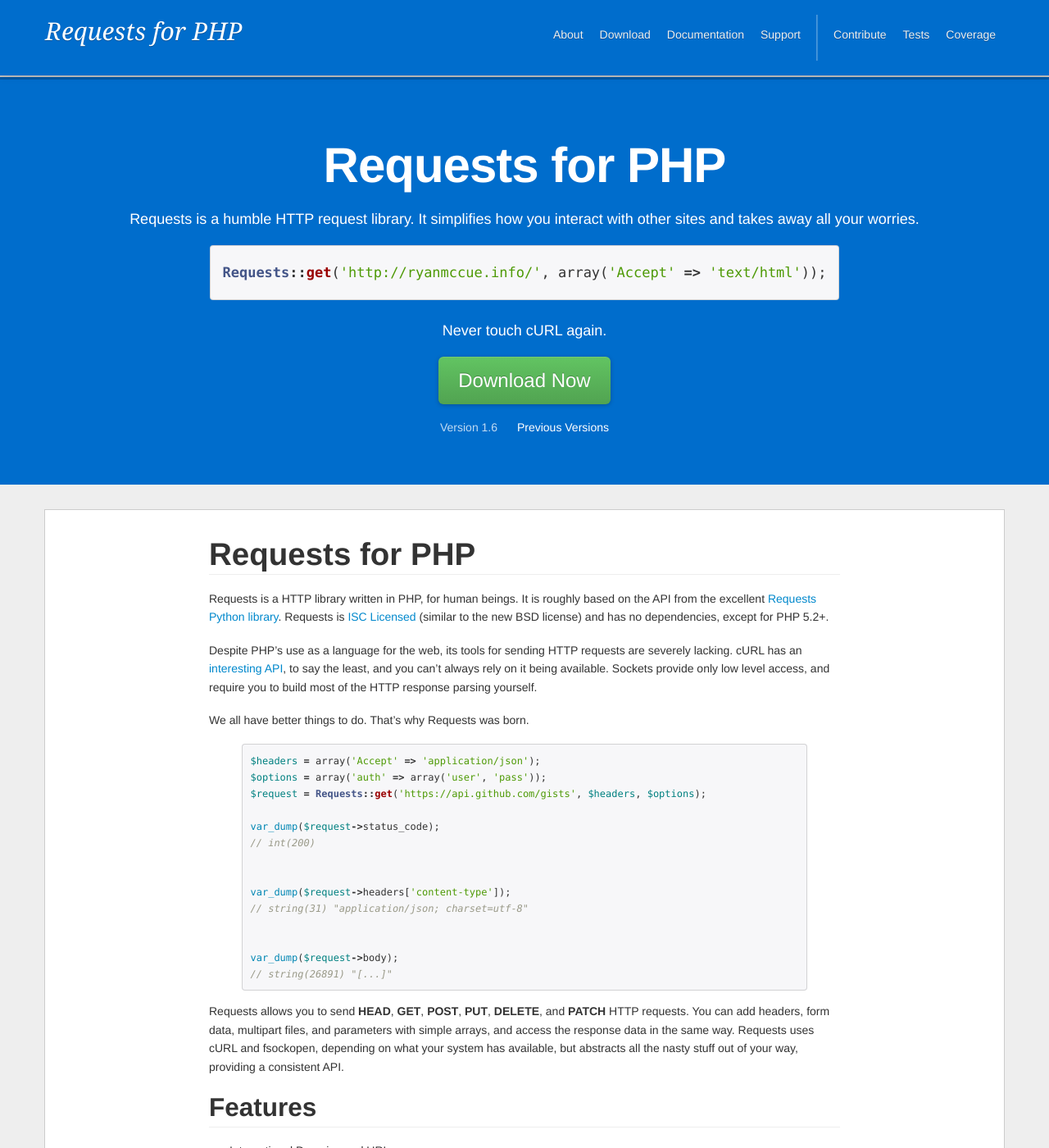
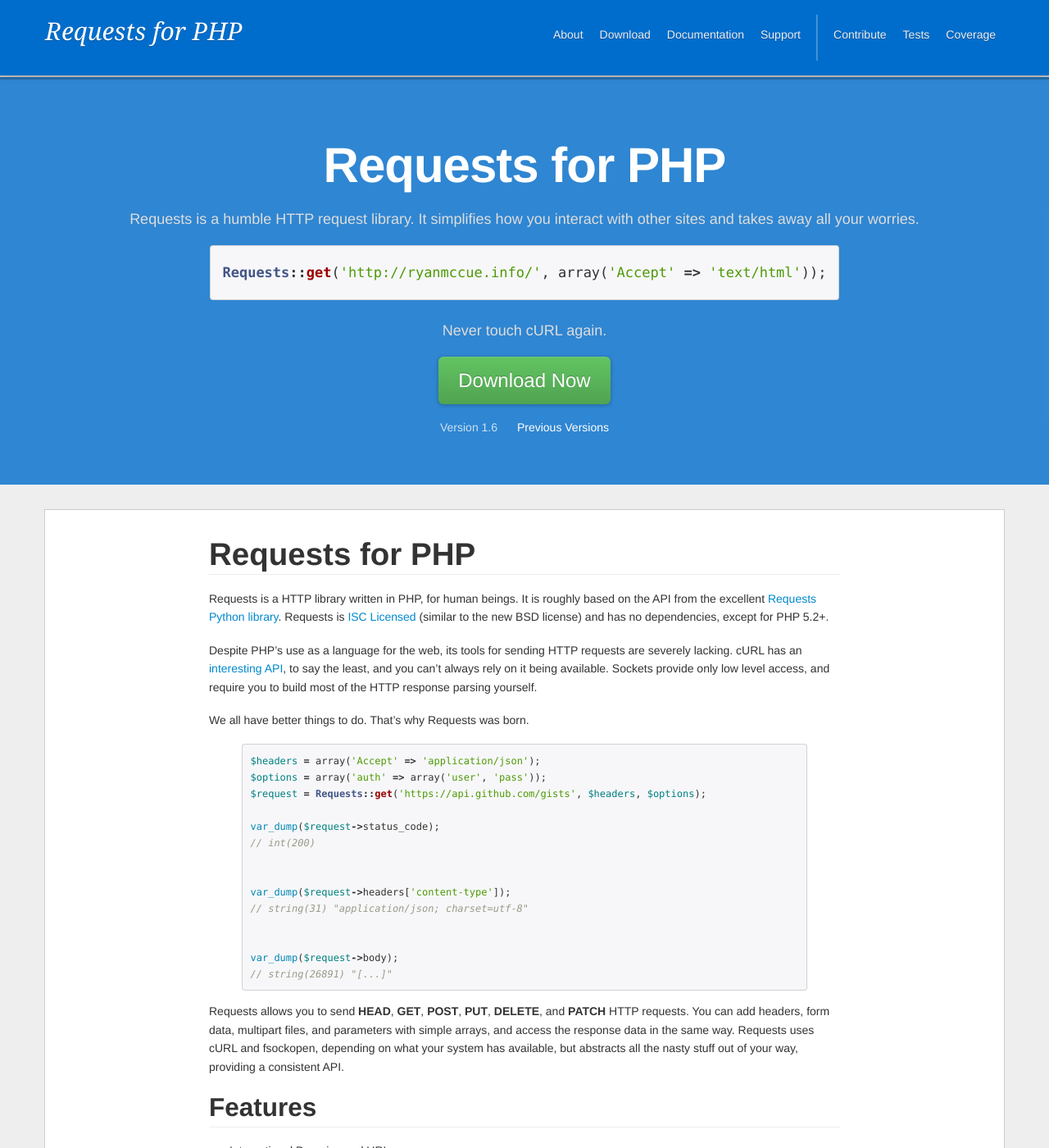
Before and after one commit to WordPress/Requests, a Jekyll site: the page built from index.md, in a window 1280 px wide and 1400 px high. Shown: the whole window at 82% size. Built offline with Jekyll 4.4.1, drawn with Linux system fonts in a browser that asks for light colours; nearby versions of some CDN libraries; Markdown is read by kramdown in place of the engine named in the settings.

Commit message:
Tone down the masthead blue

```diff
--- a/assets/css/requests.css
+++ b/assets/css/requests.css
@@ -48,7 +48,8 @@
 	padding: 60px 0;
 	margin-bottom: 30px;
 	background-color: #006DCC;
-	color: #fff;
+	background-color: rgba(0, 109, 204, 0.8);
+	color: #ddd;
 	/*-webkit-border-radius: 6px;
 	-moz-border-radius: 6px;
 	border-radius: 6px;*/
```
